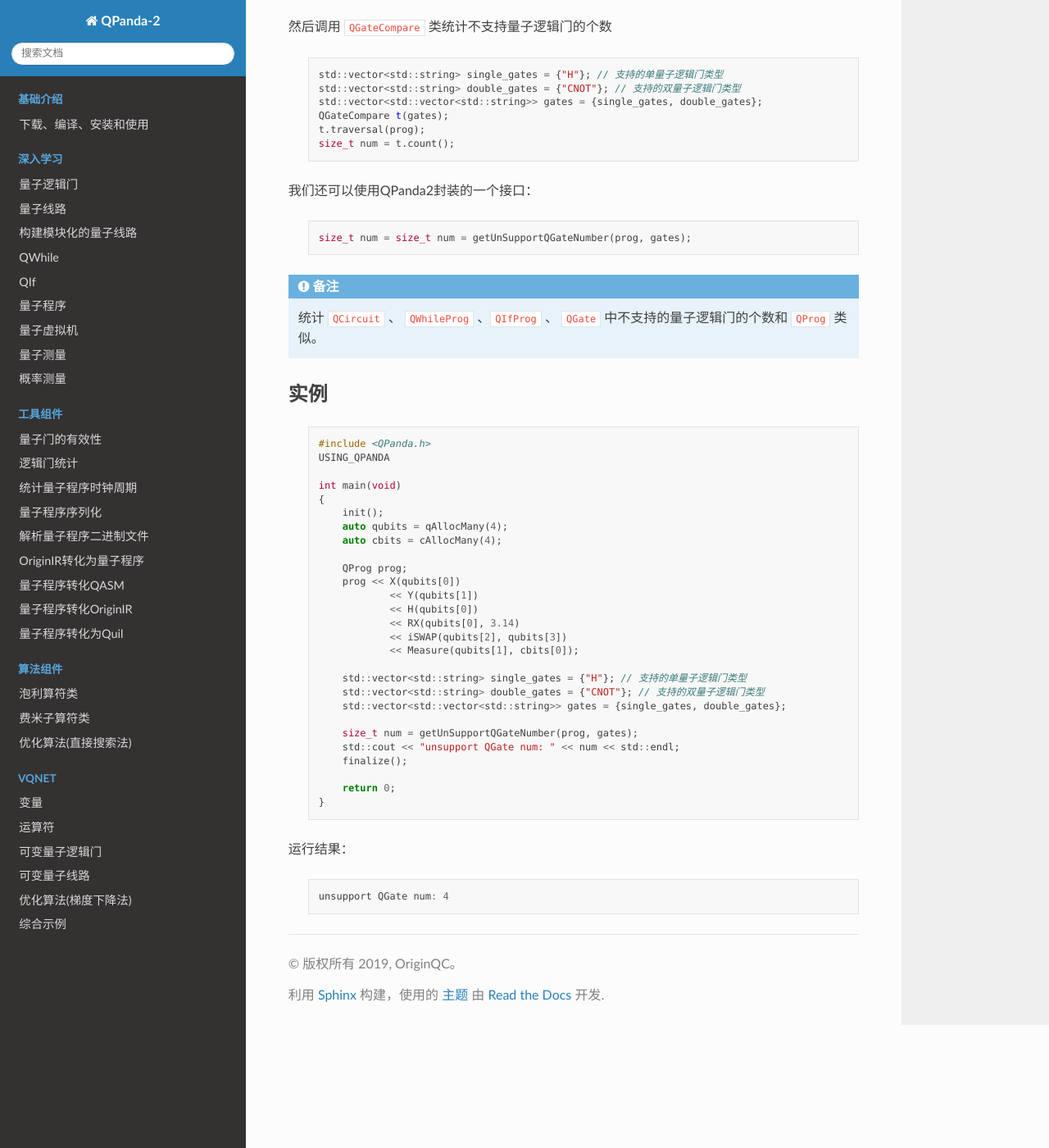
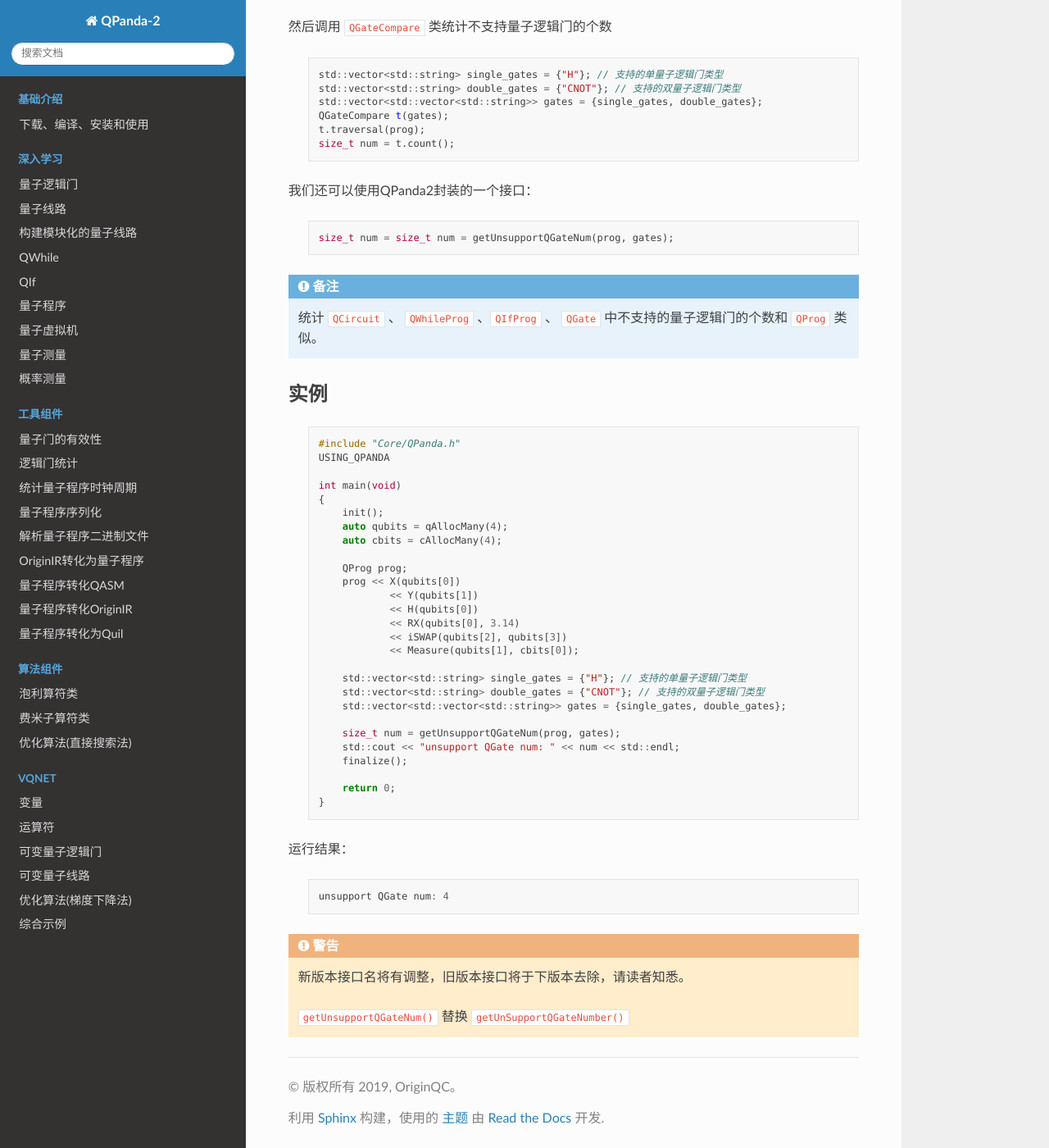
Before and after one commit to liye0005/QPanda-Toturial, a Sphinx documentation site: the page built from source/QGateCompare.rst, in a window 1280 px wide and 1400 px high, scrolled down 628 px. Shown: the whole window at 82% size. Built offline with Sphinx 7.4.7 and the Read the Docs theme 2.0.0, drawn with Linux system fonts in a browser that asks for light colours; pages that are not in the unit, such as notebooks, are missing from menus.

Commit message:
Update QGateCompare.rst

```diff
--- a/source/QGateCompare.rst
+++ b/source/QGateCompare.rst
@@ -42,7 +42,7 @@
 
     .. code-block:: c
 
-        size_t num = size_t num = getUnSupportQGateNumber(prog, gates);
+        size_t num = size_t num = getUnsupportQGateNum(prog, gates);
 
 .. note:: 统计 ``QCircuit`` 、 ``QWhileProg`` 、``QIfProg`` 、 ``QGate`` 中不支持的量子逻辑门的个数和 ``QProg`` 类似。
 
@@ -51,7 +51,7 @@
 
     .. code-block:: c
 
-        #include <QPanda.h>
+        #include "Core/QPanda.h"
         USING_QPANDA
 
         int main(void)
@@ -72,7 +72,7 @@
             std::vector<std::string> double_gates = {"CNOT"}; // 支持的双量子逻辑门类型
             std::vector<std::vector<std::string>> gates = {single_gates, double_gates};
 
-            size_t num = getUnSupportQGateNumber(prog, gates);
+            size_t num = getUnsupportQGateNum(prog, gates);
             std::cout << "unsupport QGate num: " << num << std::endl;
             finalize();
 
@@ -84,3 +84,8 @@
     .. code-block:: c
 
         unsupport QGate num: 4
+
+
+.. warning:: 新版本接口名将有调整，旧版本接口将于下版本去除，请读者知悉。\
+
+            ``getUnsupportQGateNum()`` 替换 ``getUnSupportQGateNumber()``
```
